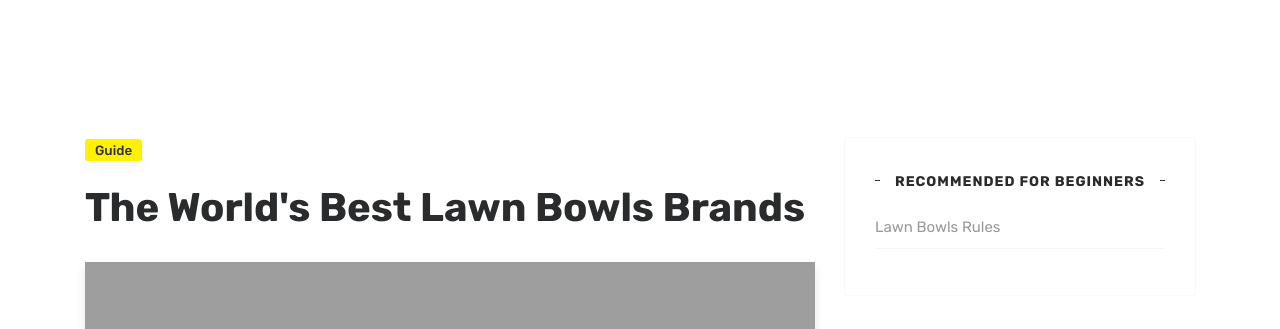
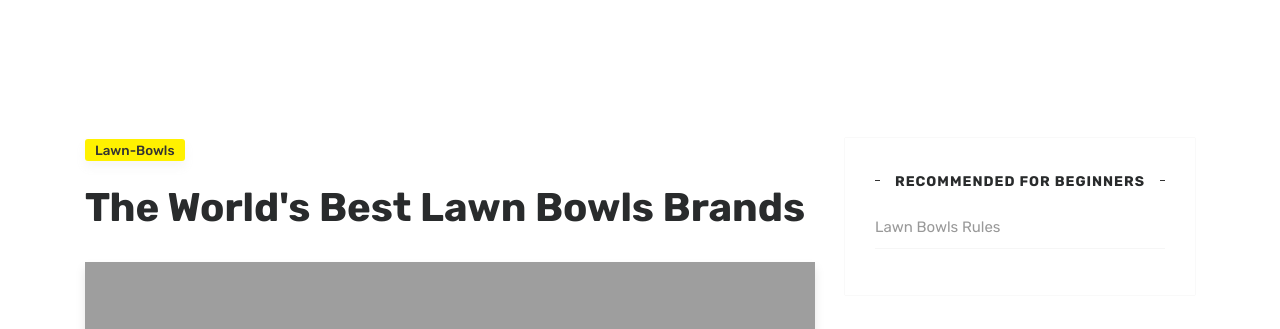
Before and after one commit to krussll/howtoplaysport, a Jekyll site: the page built from _posts/2023-01-10-best-lawn-bowls-brands.md, in a window 1280 px wide and 900 px high. Shown: the top 329 px of the window. Built offline with Jekyll 4.4.1, drawn with Linux system fonts in a browser that asks for light colours; nearby versions of some CDN libraries.

Commit message:
Update 2023-01-10-best-lawn-bowls-brands.md

```diff
--- a/_posts/2023-01-10-best-lawn-bowls-brands.md
+++ b/_posts/2023-01-10-best-lawn-bowls-brands.md
@@ -2,7 +2,7 @@
 layout: post
 title:  "The World's Best Lawn Bowls Brands"
 author: reece
-categories: [ guide ]
+categories: [ lawn-bowls ]
 image: assets/images/best-lawn-bowls-brands.jpg
 description: ""
 ---
```
